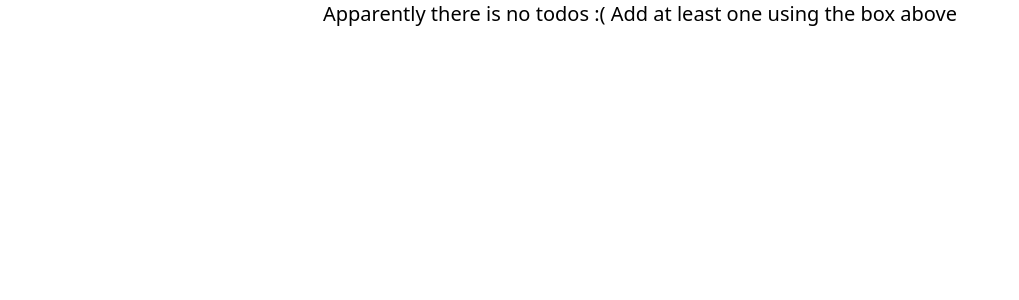
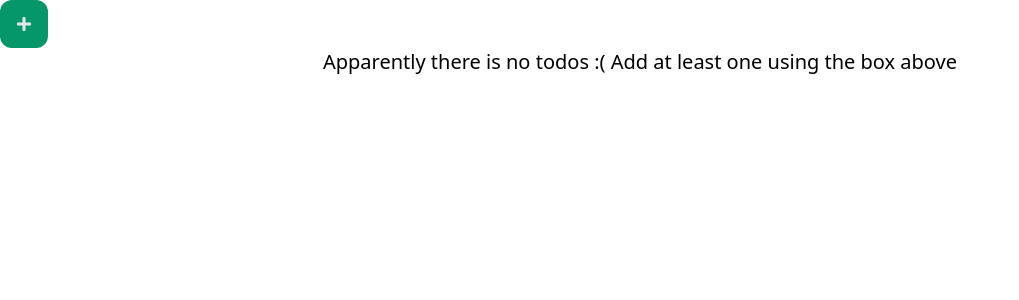
Before and after one commit to Aidaman/todo-app, a React (Create React App) app: page / in a window 1280 px wide. Shown: the top 300 px of the page, without its empty margins (0-1019 px from the left). Built offline with nearby package versions, Linux system fonts and the light colour scheme.

Commit message:
refactor:added further styling to CreateTodoButton

```diff
--- a/src/App.tsx
+++ b/src/App.tsx
@@ -1,4 +1,5 @@
 import "./App.css";
+import CreateTodoBoxConfirmButton from "./create-todo-box/create-todo-box-confirm-button/create-todo-box-confirm-button";
 import TodoItem from "./todo-item/todo-item";
 import { TodoItemProps } from "./todo-item/todo-item";
 import TodoList from "./todo-list/todo-list";
@@ -33,6 +34,7 @@ function App() {
 
   return (
     <>
+      <CreateTodoBoxConfirmButton/>
       <TodoList todos={[]}/>
     </>
   );
--- a/src/create-todo-box/create-todo-box-confirm-button/create-todo-box-confirm-button.tsx
+++ b/src/create-todo-box/create-todo-box-confirm-button/create-todo-box-confirm-button.tsx
@@ -1,6 +1,6 @@
 import React from "react";
 import { CreateTodo } from "../create-todo-box";
-import { FaPlusCircle } from "react-icons/fa";
+import { FaPlus } from "react-icons/fa";
 
 type CreateTodoBoxConfirmButtonProps = {
   createTodo?: CreateTodo;
@@ -16,8 +16,8 @@ const handleClick = ({ onClick, createTodo }: CreateTodoBoxConfirmButtonProps) =
 };
 
 const CreateTodoBoxConfirmButton = (props: CreateTodoBoxConfirmButtonProps) => (
-  <button className="grid place-items-center bg-slate-400 text-gray-600 rounded-xl" onClick={() => handleClick(props)}>
-    <FaPlusCircle />
+  <button className="grid place-items-center bg-emerald-600 border-none outline-none text-gray-200 rounded-xl w-12 h-12 transition hover:bg-emerald-700" onClick={() => handleClick(props)}>
+    <FaPlus />
   </button>
 );
 
```
